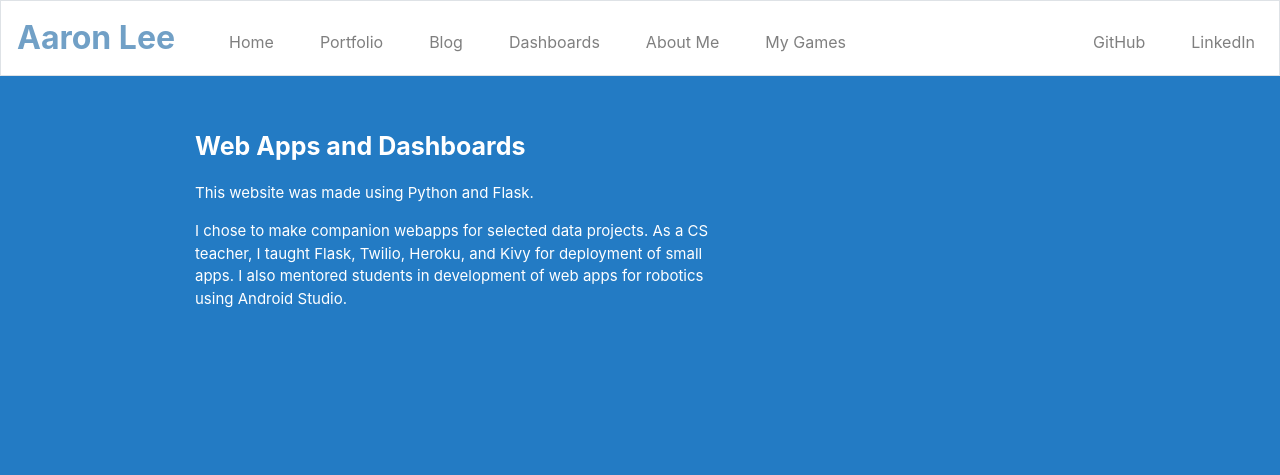
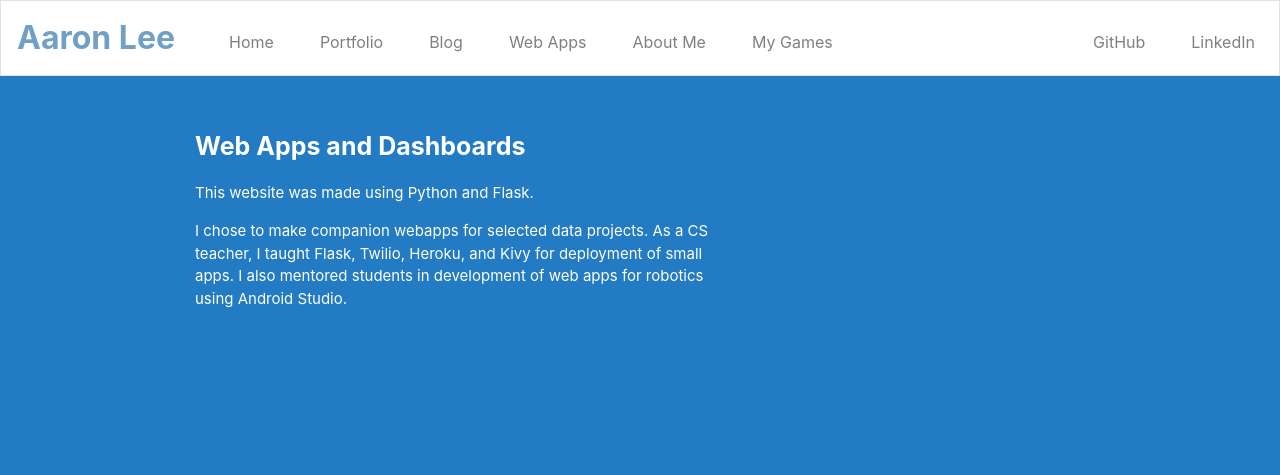
Before and after one commit to sciencelee/sciencelee-portfolio, a Flask app: page /apps in a window 1280 px wide. Shown: the top 475 px of the page. Run offline with Flask 2, Linux system fonts and the light colour scheme; some libraries are stand-ins or nearby versions.

```diff
--- a/templates/layout.html
+++ b/templates/layout.html
@@ -71,7 +71,7 @@
                         <a target="_blank" class="nav-link" id="{{ id }}-nav-link" href="/blog">Blog</a>
                     </li>
                     <li class="nav-item">
-                        <a target="_blank" class="nav-link" id="{{ id }}-nav-link" href="/apps">Dashboards</a>
+                        <a target="_blank" class="nav-link" id="{{ id }}-nav-link" href="/apps">Web Apps</a>
                     </li>
                     <li class="nav-item">
                         <a class="nav-link" id="{{ id }}-nav-link" href="/about">About Me</a>
```
